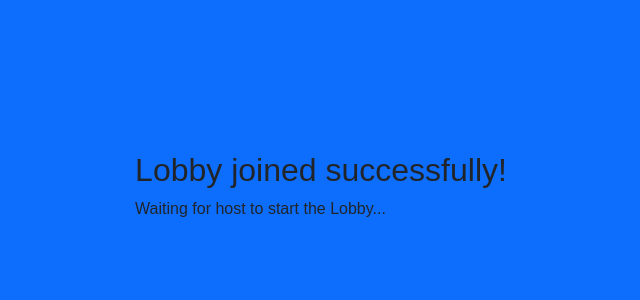
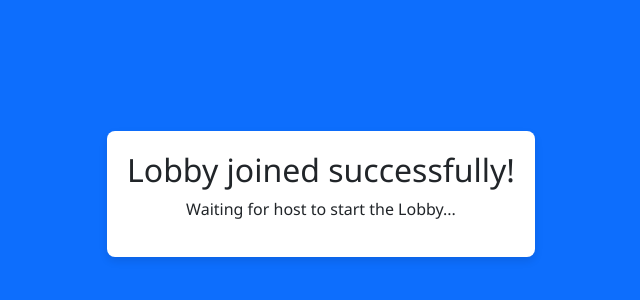
Before and after one commit to james-c-royer/Snap-Poll, a plain HTML site: page player-waiting-room/index.html in a window 1280 px wide. Shown: the part 206-506 px from the top of the page, without its empty margins (319-959 px from the left). Drawn offline with nearby package versions, Linux system fonts and the light colour scheme.

Commit message:
Update style.css

```diff
--- a/player-waiting-room/style.css
+++ b/player-waiting-room/style.css
@@ -6,7 +6,7 @@
 body, html {
   margin: 10;
   padding: 0;
-  font-family: Arial, sans-serif;
+  font-family: 'Segoe UI', Tahoma, Geneva, Verdana, sans-serif;
   background-color: #0d6efd;
   height: 100%;
 }
@@ -15,3 +15,13 @@ body, html {
   align-items: center;
   height: 100vh;
 }
+
+#waiting-room {
+  background-color: #ffffff;
+  padding: 20px;
+  border-radius: 8px;
+  box-shadow: 0 4px 8px rgba(0, 0, 0, 0.1);
+  text-align: center;
+  text-align: center;''
+
+}
```
